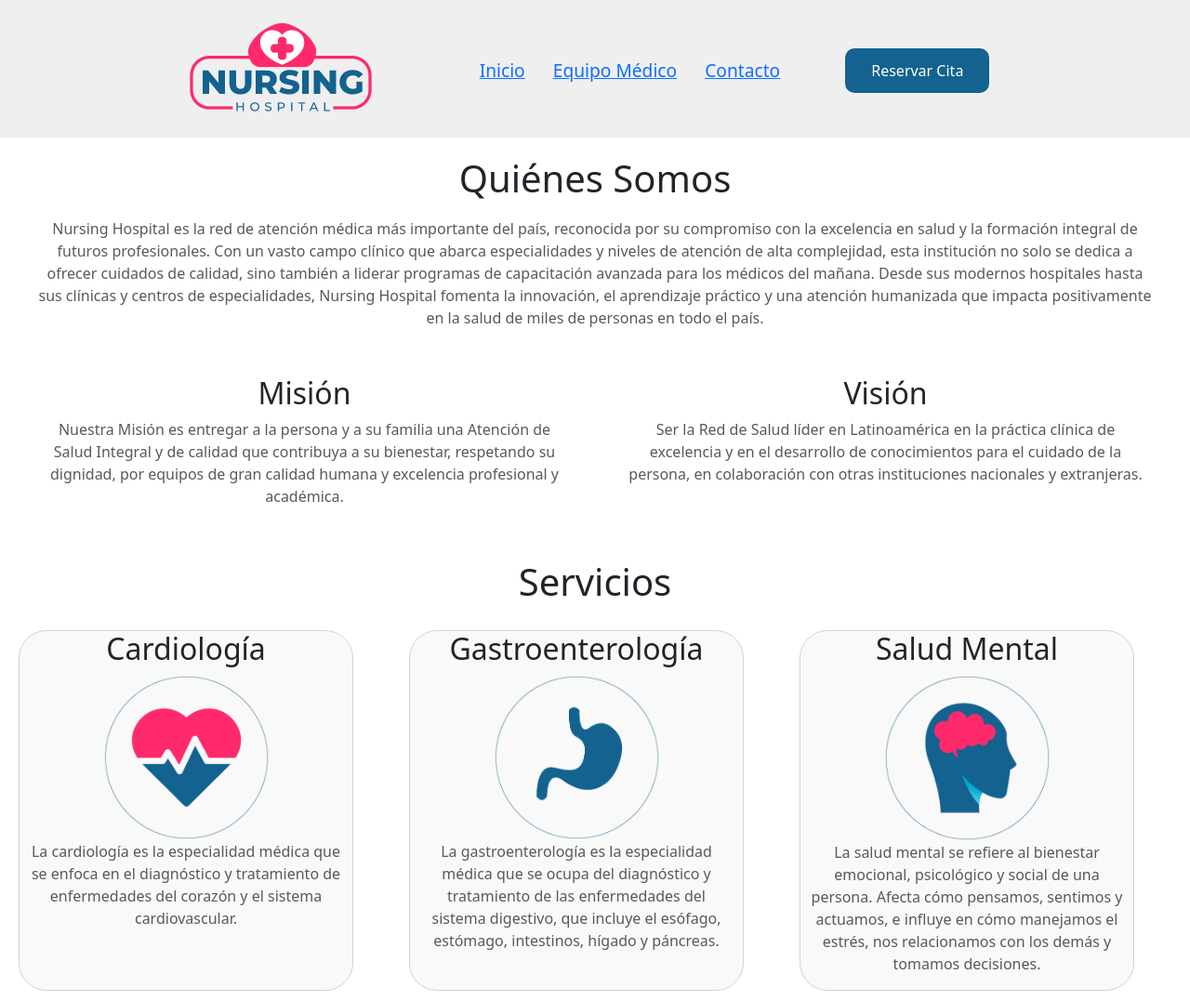
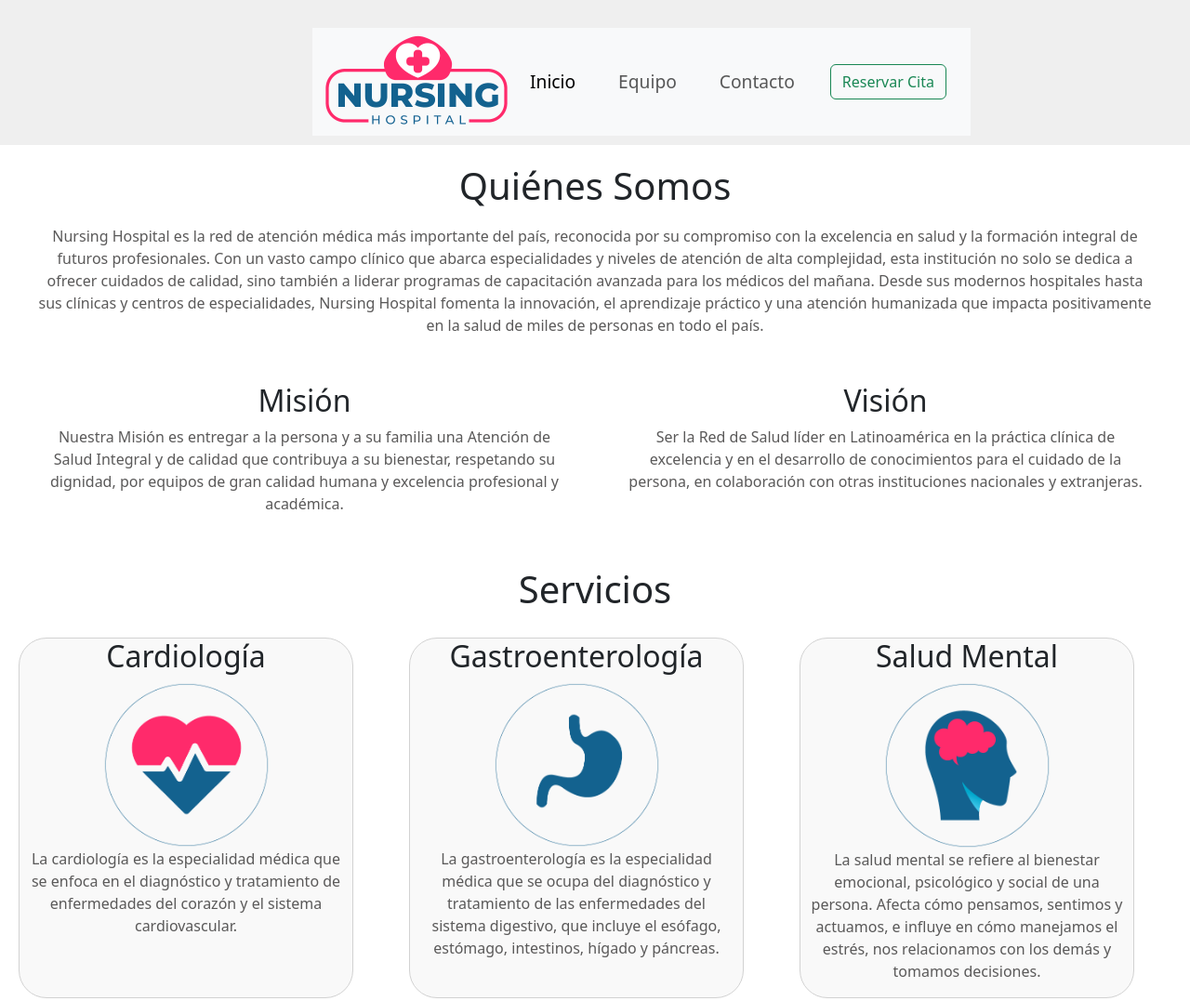
Before and after one commit to cristiansot/awakelab, a website: page 01 MODULO 2/EP3/index.html in a window 1280 px wide. Shown: the top 1077 px of the page at 93% size. Drawn offline with nearby package versions, Linux system fonts and the light colour scheme; a web font is replaced by a local one.

Commit message:
Se integra navbar bootstrap

```diff
--- a/01 MODULO 2/EP3/index.html
+++ b/01 MODULO 2/EP3/index.html
@@ -9,18 +9,34 @@
 </head>
 <body>
     <header class="header">
-        <a href="index.html">
-            <img class="header__logo" src="src/img/logotipo.png" alt="lgototipo Nursing Hospital">
-          </a>
-        <nav class="navbar">
-            <ul>
-              <li><a class="navbar__link" href="index.html">Inicio</a></li>
-              <li><a class="navbar__link" href="equipo.html">Equipo Médico</a></li>
-              <li><a class="navbar__link" href="contacto.html">Contacto</a></li>
-              <input class="navbar__button" type="button" value="Reservar Cita" />
-            </ul>
+
+
+        <nav class="navbar navbar-expand-lg bg-body-tertiary">
+            <div class="container-fluid">
+                <a href="index.html">
+                    <img class="header__logo" src="src/img/logotipo.png" alt="lgototipo Nursing Hospital">
+                </a>
+              <button class="navbar-toggler" type="button" data-bs-toggle="collapse" data-bs-target="#navbarSupportedContent" aria-controls="navbarSupportedContent" aria-expanded="false" aria-label="Toggle navigation">
+                <span class="navbar-toggler-icon"></span>
+              </button>
+              <div class="collapse navbar-collapse" id="navbarSupportedContent">
+                <ul class="navbar-nav me-auto mb-2 mb-lg-0">
+                  <li class="nav-item">
+                    <a class="nav-link active" aria-current="page" href="#">Inicio</a>
+                  </li>
+                  <li class="nav-item">
+                    <a class="nav-link" href="#">Equipo</a>
+                  </li>
+                  <li class="nav-item">
+                    <a class="nav-link" href="#">Contacto</a>
+                  </li>
+                  <li class="nav-item">
+                    <button class="btn btn-outline-success my-2 my-sm-0" type="submit">Reservar Cita</button>
+                  </li>
+                </ul>
+              </div>
+            </div>
           </nav>
-
 
     </header>
 
```
